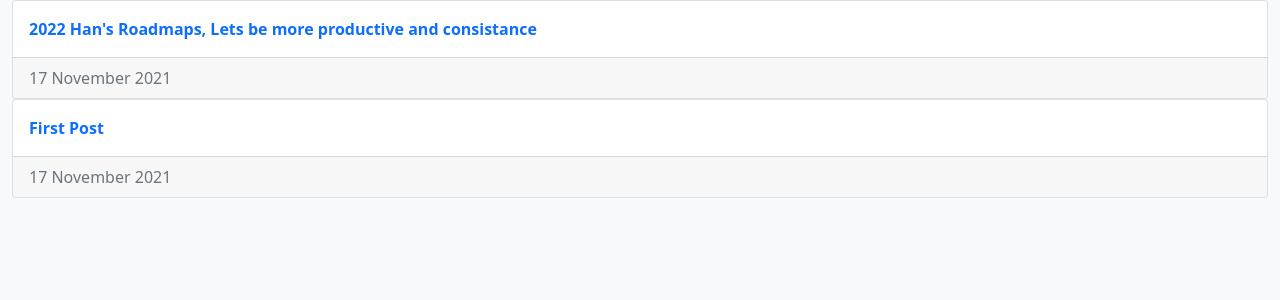
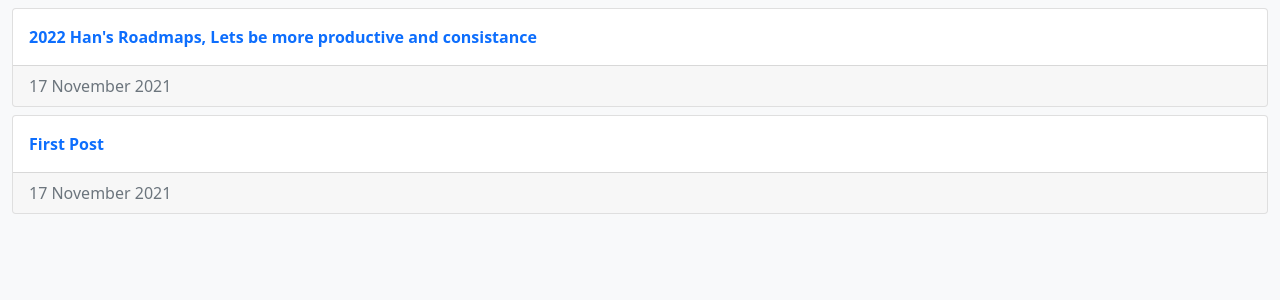
Before and after one commit to mashanz/note, a Jekyll site: the page built from index.html, in a window 1280 px wide. Shown: the top 300 px of the page. Built offline with Jekyll 4.4.1, drawn with Linux system fonts in a browser that asks for light colours.

Commit message:
Update base.html

```diff
--- a/_layouts/base.html
+++ b/_layouts/base.html
@@ -18,8 +18,8 @@ layout: base
       {{ content }}
 
        {% for post in site.posts %}
-        <a href="{{ post.url | relative_url }}" class="text-decoration-none py-2">
-          <article class="card">
+        <a href="{{ post.url | relative_url }}" class="text-decoration-none">
+          <article class="card my-2">
             <div class="card-body">
               <strong>{{ post.title }}</strong>
             </div>
```
